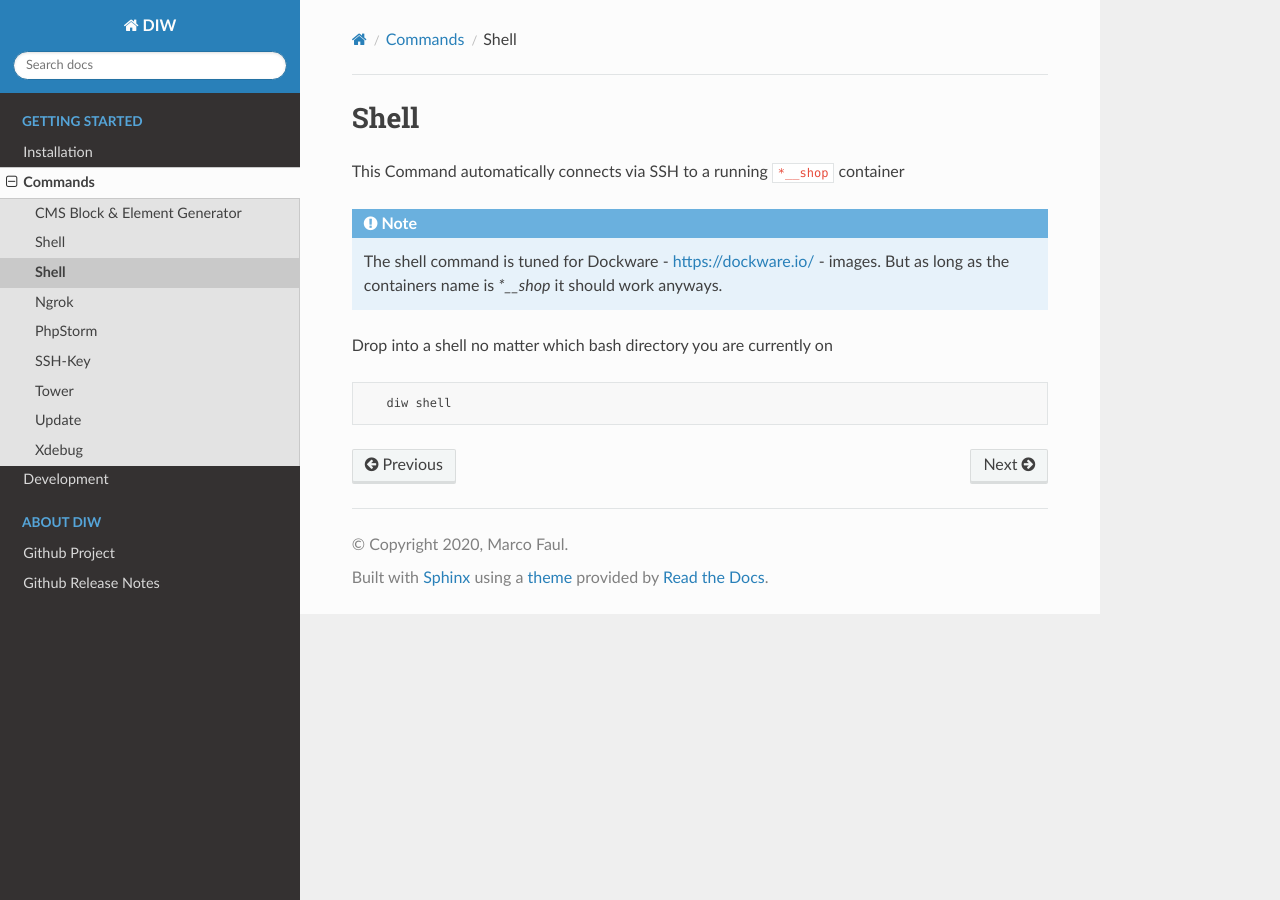
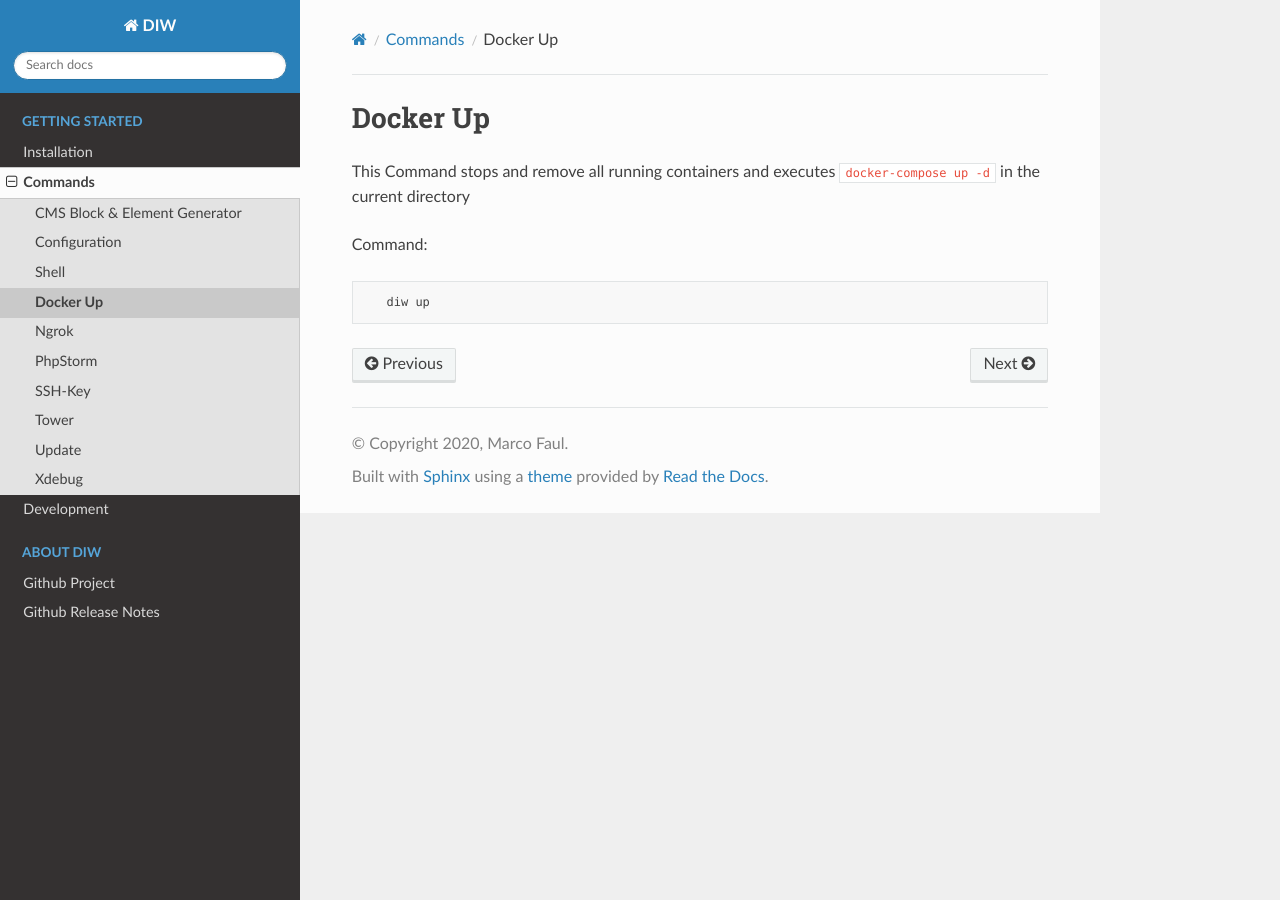
Before and after one commit to MarcoFaul/diw, a Sphinx documentation site: the page built from docs/commands/dockerUp.md, in a window 1280 px wide. Built offline with Sphinx 7.4.7 and the Read the Docs theme 2.0.0, drawn with Linux system fonts in a browser that asks for light colours.

Commit message:
updated docs

````diff
--- a/docs/commands/dockerUp.md
+++ b/docs/commands/dockerUp.md
@@ -1,12 +1,7 @@
-## Shell
+## Docker Up
 
-This Command automatically connects via SSH to a running `*__shop` container
+This Command stops and remove all running containers and executes `docker-compose up -d` in the current directory
 
-``` note::
-    The shell command is tuned for Dockware - https://dockware.io/ - images.
-    But as long as the containers name is `*__shop` it should work anyways.
-```
+Command:
 
-Drop into a shell no matter which bash directory you are currently on
-
-       diw shell
+       diw up
````
Also changed, not shown: docs/commands/cmsBlockGenerator.md (+4 -0 lines), docs/commands/configuration.md (added, +19 -0 lines), docs/commands/dockerShell.md (+6 -1 lines), docs/commands/update.md (+1 -0 lines), docs/commands/xdebug.md (+8 -3 lines), 1 other file.
